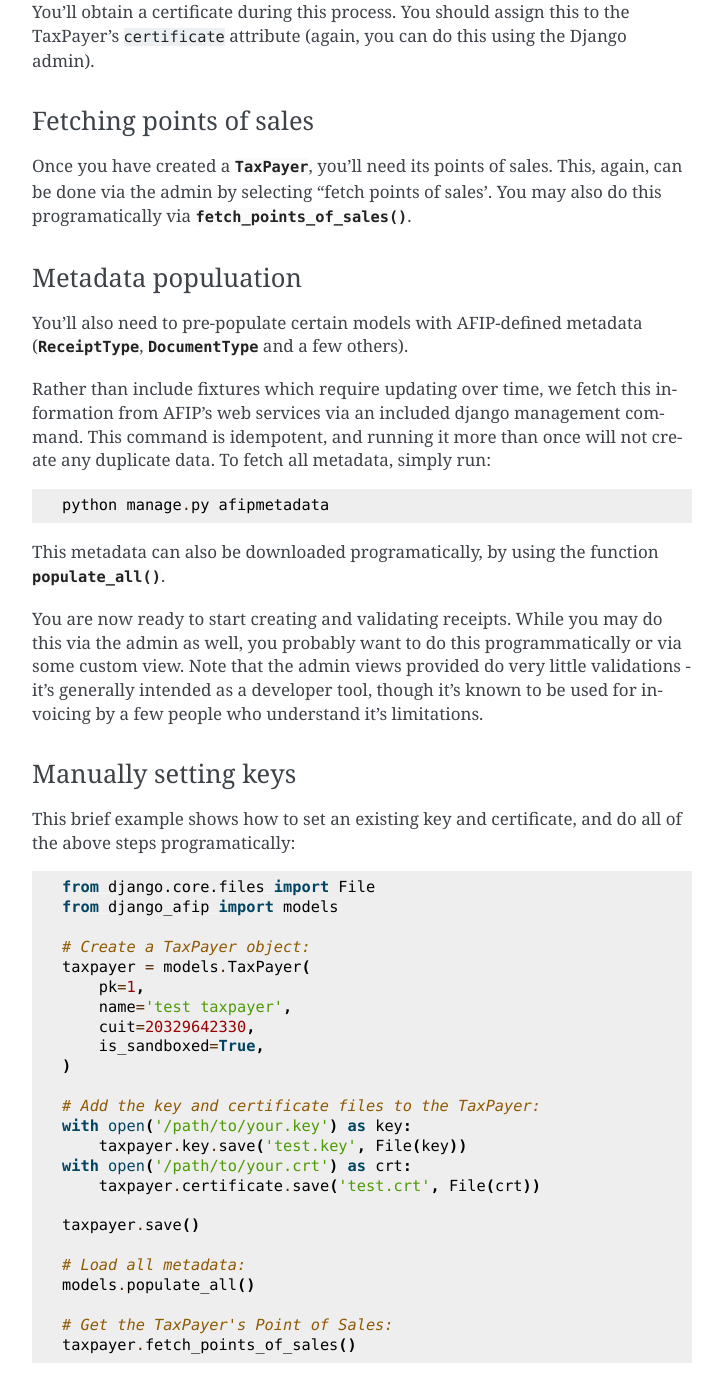
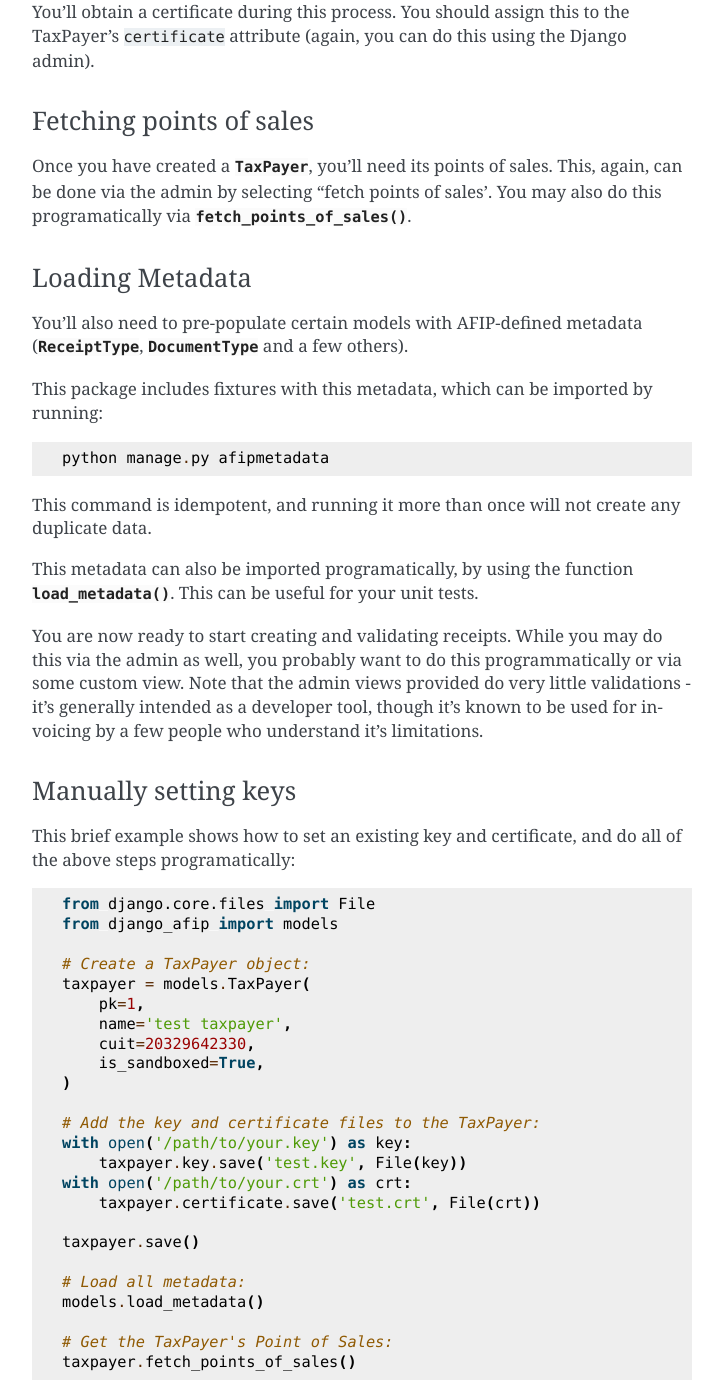
Before and after one commit to WhyNotHugo/django-afip, a Sphinx documentation site: the page built from docs/usage.rst, in a window 1280 px wide and 1400 px high, scrolled down 1153 px. Shown: the whole window, without its empty margins (388-1111 px from the left). Built offline with Sphinx 7.4.7, drawn with Linux system fonts in a browser that asks for light colours; the version number could not be read and is left out; some of the changed text lies outside the part shown.

Commit message:
Replace `populate_all` with `load_metadata`
While very similar in result, the former loads data from fixtures, which
means that no TaxPayer needs to be set up, and it can be run offline.

```diff
--- a/CHANGELOG.rst
+++ b/CHANGELOG.rst
@@ -40,6 +40,12 @@ releases, in reverse chronological order.
   model. A migration will handle copying data from table to the other for you.
   If you have any references to this model (e.g.: forms for your users, custom
   admins, etc), make sure you update these to point to the ``TaxPayer`` model.
+* Fixtures are now included with all necessary metadata (currencies, receipt
+  types, etc). This should make bootstrapping new projects and environments
+  easier.
+* The function ``models.populate_all`` has been removed in favour of
+  :func:`~.models.loaddata`. The ``afipmetadata`` management command now runs
+  the latter.
 
 7.1.2
 -----
--- a/docs/usage.rst
+++ b/docs/usage.rst
@@ -60,21 +60,22 @@ Once you have created a :class:`~.TaxPayer`, you'll need its points of sales. Th
 again, can be done via the admin by selecting "fetch points of sales'. You may
 also do this programatically via :meth:`~.TaxPayer.fetch_points_of_sales`.
 
-Metadata populuation
-~~~~~~~~~~~~~~~~~~~~
+Loading Metadata
+~~~~~~~~~~~~~~~~
 
 You'll also need to pre-populate certain models with AFIP-defined metadata
 (:class:`~.ReceiptType`, :class:`~.DocumentType` and a few others).
 
-Rather than include fixtures which require updating over time, we fetch this
-information from AFIP's web services via an included django management command.
-This command is idempotent, and running it more than once will not create any
-duplicate data. To fetch all metadata, simply run::
+This package includes fixtures with this metadata, which can be imported by
+running::
 
     python manage.py afipmetadata
 
-This metadata can also be downloaded programatically, by using the function
-:func:`~.models.populate_all`.
+This command is idempotent, and running it more than once will not create any
+duplicate data.
+
+This metadata can also be imported programatically, by using the function
+:func:`~.models.load_metadata`. This can be useful for your unit tests.
 
 You are now ready to start creating and validating receipts. While you may do
 this via the admin as well, you probably want to do this programmatically or via
@@ -111,7 +112,7 @@ above steps programatically:
     taxpayer.save()
 
     # Load all metadata:
-    models.populate_all()
+    models.load_metadata()
 
     # Get the TaxPayer's Point of Sales:
     taxpayer.fetch_points_of_sales()
```
Also changed, not shown: docs/api.rst (+5 -4 lines), 4 other files.
